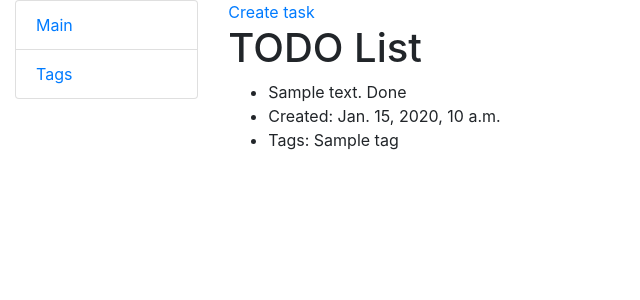
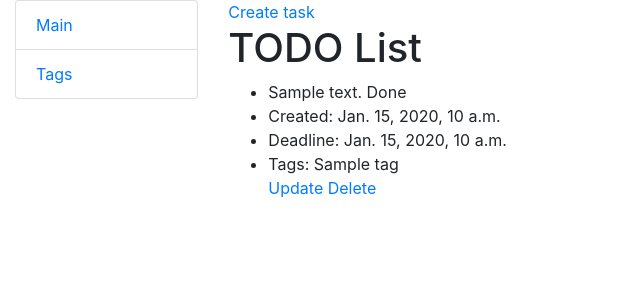
Before and after one commit to ZabFTFT/todo-list, a Django app: page / in a window 1280 px wide. Shown: the top 300 px of the page, without its empty margins (0-640 px from the left). Run offline with Django 4.2, Linux system fonts and the light colour scheme; tables that the repository leaves empty hold one stand-in row (values such as "Sample post").

Commit message:
update task_form and task_list with delete and update functionality

```diff
--- a/templates/todolist/task_list.html
+++ b/templates/todolist/task_list.html
@@ -15,11 +15,17 @@
           {% endif %}
         </li>
         <li>Created: {{ task.datetime }}</li>
-
+      <li>
+        {% if task.deadline %}
+          Deadline: {{ task.deadline }}
+        {% endif %}
+      </li>
         <li>Tags: {% for tag in task.tags.all %}
           {{ tag.name }}
           {% endfor %}
         </li>
+        <a href="{% url 'todolist:update-task' task.id %}">Update</a>
+        <a href="{% url 'todolist:delete-task' task.id %}">Delete</a>
       </ul>
     {% endfor %}
   {% endif %}
```
Also changed, not shown: templates/todolist/task_form.html (+7 -1 lines).
